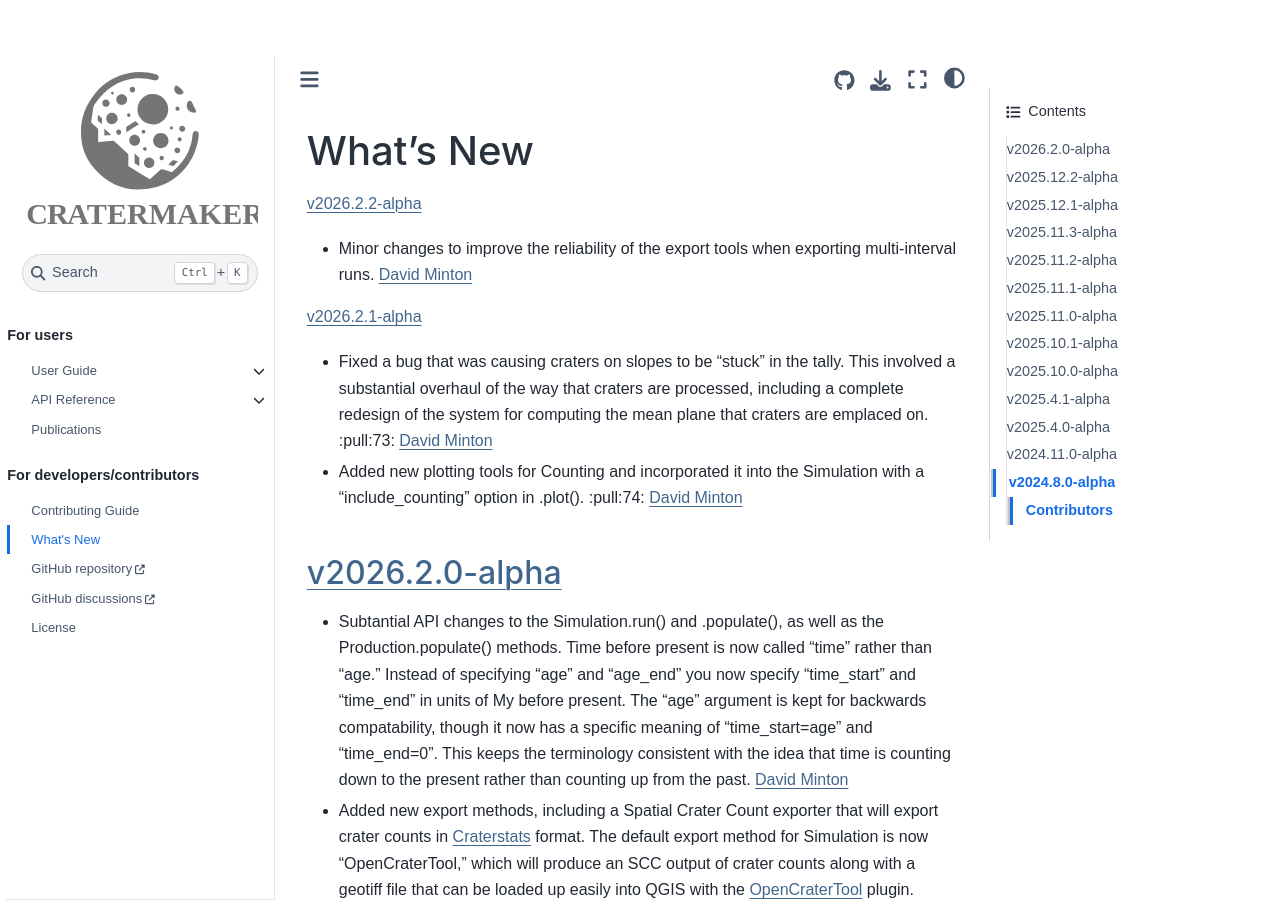
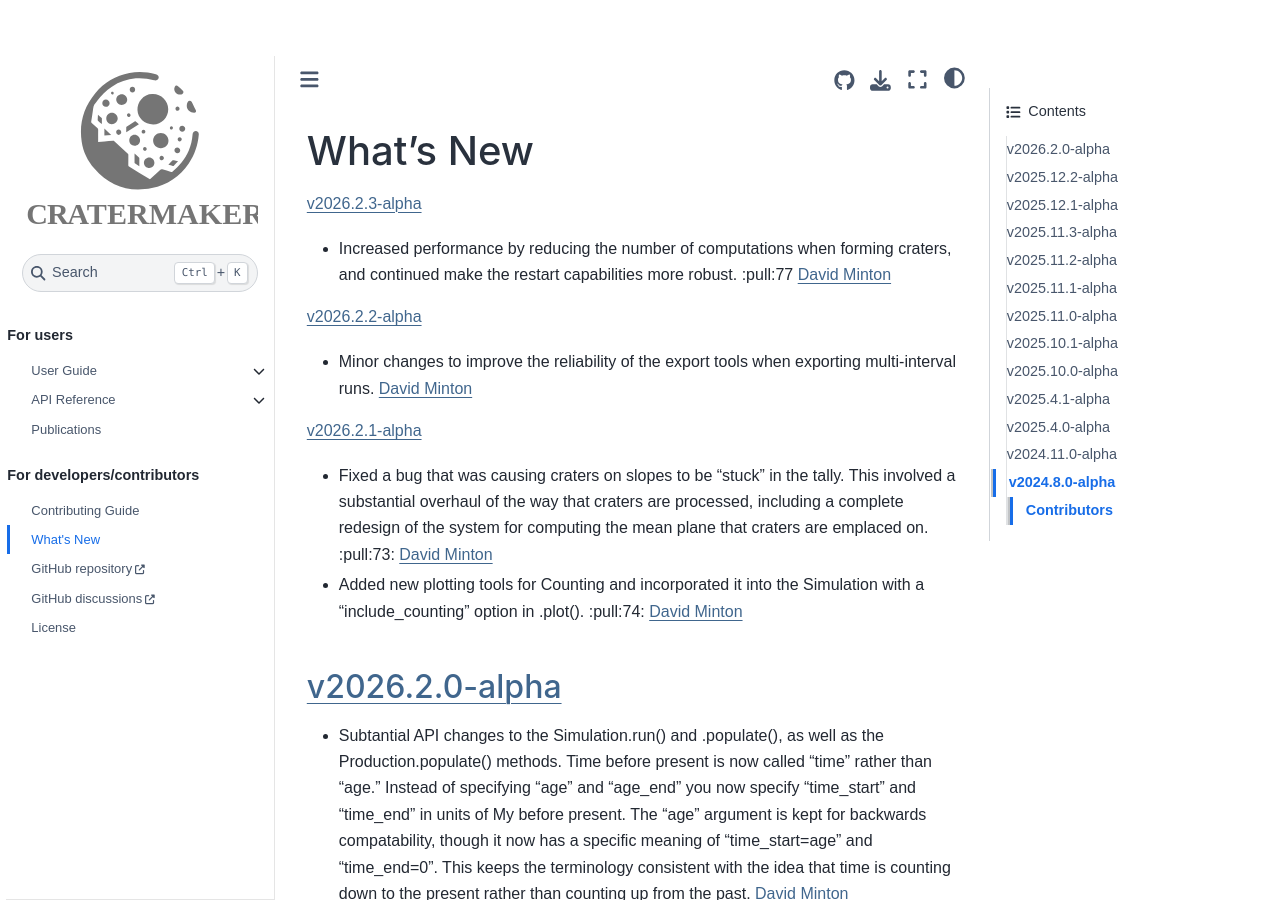
Before and after one commit to MintonGroup/cratermaker, a Sphinx documentation site: the page built from docs/whats-new.rst, in a window 1280 px wide and 900 px high. Built offline with Sphinx 7.4.7 and the Sphinx Book theme 1.1.4, drawn with Linux system fonts in a browser that asks for light colours; pages that are not in the unit, such as notebooks, are missing from menus; the version number could not be read and is left out.

Commit message:
Updated changelog

```diff
--- a/docs/whats-new.rst
+++ b/docs/whats-new.rst
@@ -2,6 +2,12 @@
 
 What's New
 ==========
+
+.. _whats-new.2026.2.3-alpha:
+
+:release:`v2026.2.3-alpha`
+
+- Increased performance by reducing the number of computations when forming craters, and continued make the restart capabilities more robust. :pull:77 `David Minton`_
 
 .. _whats-new.2026.2.2-alpha:
 
```
